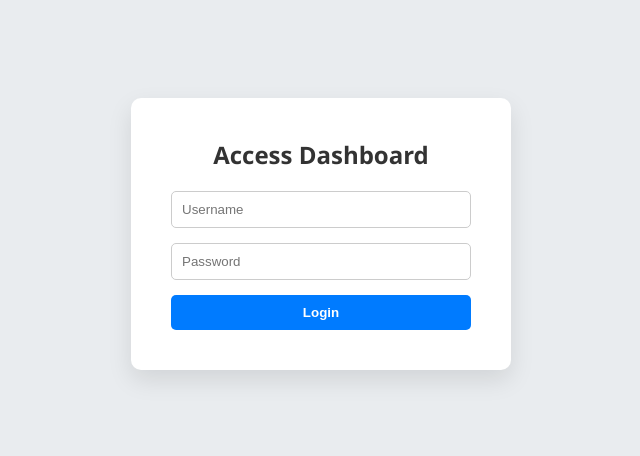
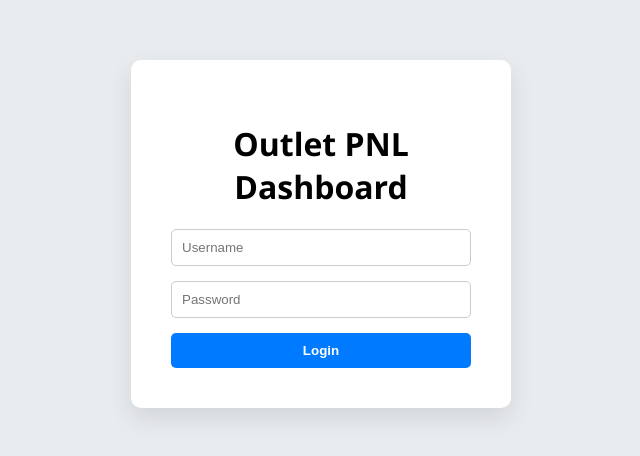
Before and after one commit to arup1034/Outlet-PNL, a plain HTML site: page Index.html in a window 1280 px wide. Shown: the part 166-622 px from the top of the page, without its empty margins (319-959 px from the left). Drawn offline with Linux system fonts and the light colour scheme.

Commit message:
Update Index.html

```diff
--- a/Index.html
+++ b/Index.html
@@ -106,7 +106,7 @@
 <!-- 1. LOGIN SCREEN -->
 <div id="login-overlay">
   <div class="login-box">
-    <h2>Access Dashboard</h2>
+    <h1>Outlet PNL Dashboard</h1>
     <input type="text" id="loginUser" class="login-input" placeholder="Username" />
     <input type="password" id="loginPass" class="login-input" placeholder="Password" />
     <button class="login-btn" onclick="checkLogin()">Login</button>
```
